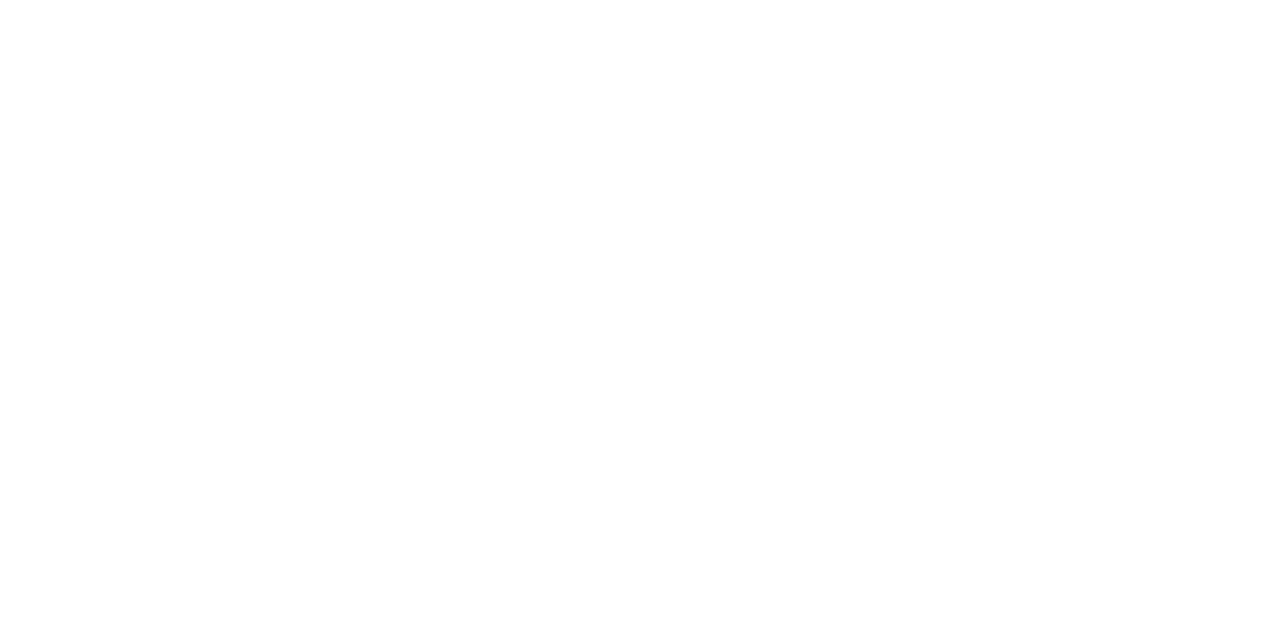
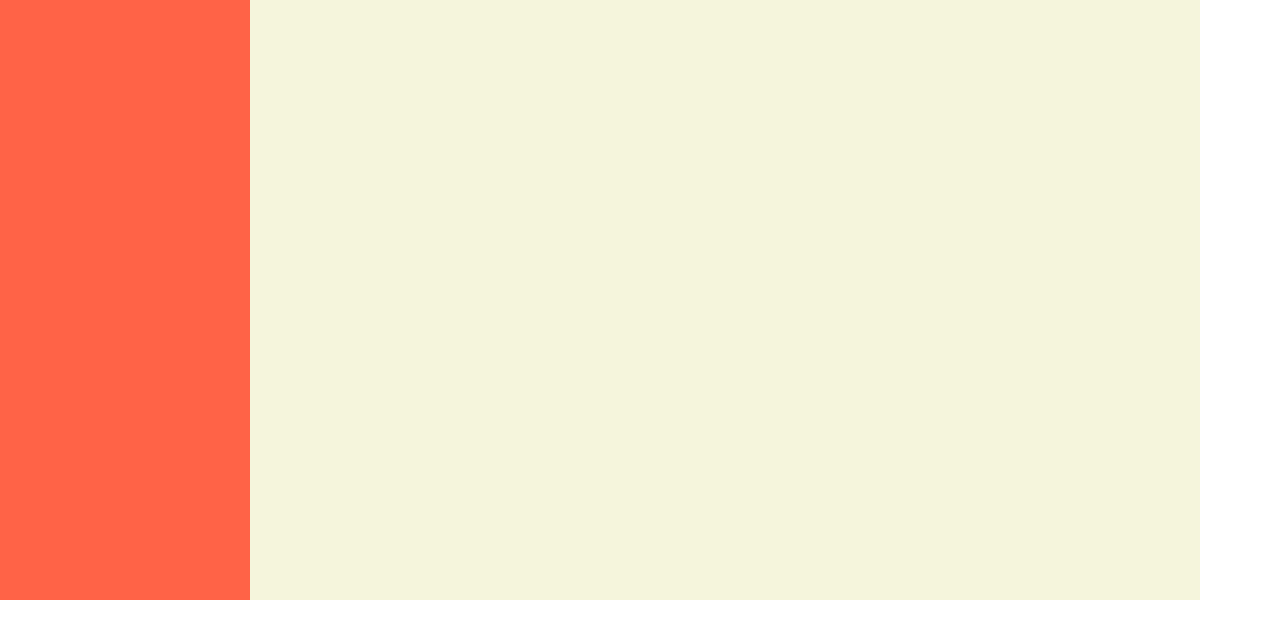
Before and after one commit to AlvaroSaGit/Flexbox, a plain HTML site: page index.html in a window 1280 px wide. Drawn offline with Linux system fonts and the light colour scheme.

Commit message:
Inicio en la rama inicioFlexbox, se le dio medidas al main y se crearon 3 cajas

```diff
--- a/Estilos.css
+++ b/Estilos.css
@@ -3,3 +3,15 @@
   padding: 0;
   box-sizing: border-box;
 }
+
+.main{
+  width: 1200px;
+  height: 600px;
+  background-color: beige;
+}
+
+.main__caja{
+  width: 250px;
+  height: 200px;
+  background-color: tomato;
+}
--- a/index.html
+++ b/index.html
@@ -7,6 +7,10 @@
   <title>Flexbox</title>
 </head>
 <body>
-
+  <div class="main">
+    <div class="main__caja"></div>
+    <div class="main__caja"></div>
+    <div class="main__caja"></div>
+  </div>
 </body>
 </html>
```
